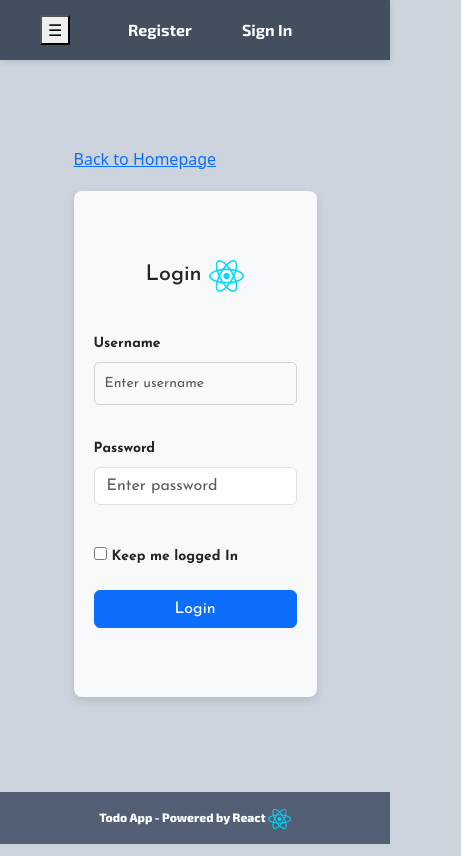
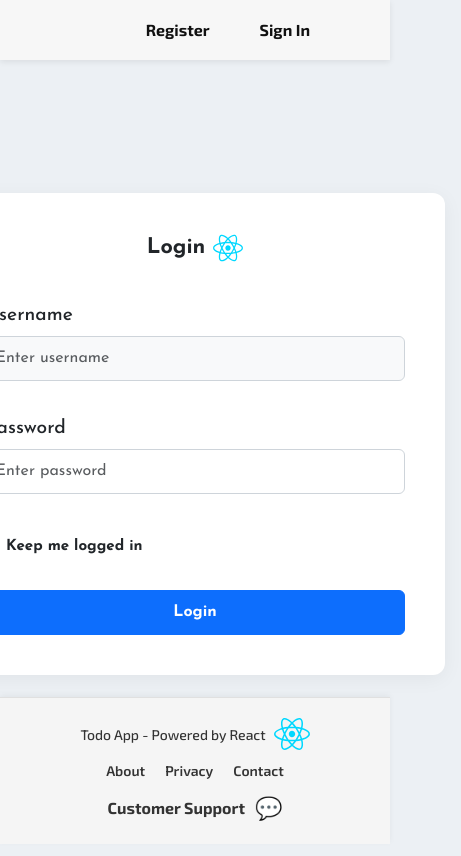
Before and after one commit to YawDev/todo-app-react, a React (Vite) app: page /login in a window 390 px wide. Shown: the whole page, 461 px wide, since content can reach past the window. Built offline with nearby package versions, Linux system fonts and the light colour scheme; no server answers; a web font is replaced by a local one.

Commit message:
UI Fixes

```diff
--- a/src/components/FooterComponent.jsx
+++ b/src/components/FooterComponent.jsx
@@ -6,6 +6,20 @@ export default function FooterComponent() {
       <p>
         Todo App - Powered by React <img src={footerImg} />
       </p>
+      <div className="footer-links">
+        <a href="/about">About</a>
+        <a href="/privacy">Privacy</a>
+        <a href="/contact">Contact</a>
+      </div>
+      <div className="footer-support">
+        <a href="/support" className="support-link">
+          Customer Support
+        </a>
+        {/* You can add an icon for chat */}
+        <a href="/chat" className="chat-icon" aria-label="Live Chat">
+          💬
+        </a>
+      </div>
     </div>
   );
 }
--- a/src/components/LoginForm.jsx
+++ b/src/components/LoginForm.jsx
@@ -2,6 +2,7 @@ import { Button, Form } from "react-bootstrap";
 import { LoginAPI } from "../utils/GoServiceAuth";
 import { useNavigate } from "react-router-dom";
 import logoImg from "../assets/react.svg";
+import "../styles/Login.css";
 
 export default function LoginForm({
   isLoggedIn,
@@ -28,36 +29,43 @@ export default function LoginForm({
   };
   console.log(isLoggedIn, "khj");
 
-  if (isLoggedIn) return;
   return isLoggedIn ? (
-    <div>You are logged in </div>
+    <div>You are logged in.</div>
   ) : (
-    <div className="form-container">
-      <Form onSubmit={handleLogin}>
-        <h4 className="mb-4 text-center">
-          Login <img src={logoImg} />{" "}
+    <div className="login-form-section">
+      <Form onSubmit={handleLogin} className="login-form">
+        <h4>
+          Login <img src={logoImg} alt="logo" />
         </h4>
 
-        <Form.Group className="mb-3" controlId="username">
+        <div className="login-form-group">
           <Form.Label>Username</Form.Label>
-          <Form.Control type="text" placeholder="Enter username" />
-        </Form.Group>
+          <Form.Control
+            type="text"
+            placeholder="Enter username"
+            id="username"
+          />
+        </div>
 
-        <Form.Group className="mb-4" controlId="password">
+        <div className="login-form-group">
           <Form.Label>Password</Form.Label>
-          <Form.Control type="password" placeholder="Enter password" />
-        </Form.Group>
+          <Form.Control
+            type="password"
+            placeholder="Enter password"
+            id="password"
+          />
+        </div>
 
-        <Form.Group controlId="">
-          <input type="checkbox" name="" id="" />{" "}
-          <Form.Label> Keep me logged In</Form.Label>
-        </Form.Group>
+        <div className="login-form-group checkbox-group">
+          <input type="checkbox" id="remember-me" />
+          <label htmlFor="remember-me" className="checkbox-label">
+            Keep me logged in
+          </label>
+        </div>
 
-        <div className="d-grid">
-          <Button variant="primary" type="submit">
-            Login
-          </Button>
-        </div>
+        <Button variant="primary" type="submit">
+          Login
+        </Button>
       </Form>
     </div>
   );
--- a/src/components/RegistrationForm.jsx
+++ b/src/components/RegistrationForm.jsx
@@ -1,4 +1,5 @@
 import { Button } from "react-bootstrap";
+import "../styles/SignUp.css";
 
 function RegistrationForm({ isLoggedIn }) {
   const handleSubmit = (e) => {
@@ -7,24 +8,33 @@ function RegistrationForm({ isLoggedIn }) {
 
   if (isLoggedIn) return <div>Logged In.</div>;
   return (
-    <div className="form-container-signUp">
-      <form className="mt-4" onSubmit={handleSubmit}>
-        <h2 id="signUpTitle">Sign Up</h2>
+    <div className="signup-container">
+      <form className="signup-form" onSubmit={handleSubmit}>
+        <h2 className="signup-title">Sign Up</h2>
 
-        <div className="mb-3">
-          <label htmlFor="firstname" className="form-label">
+        <div className="signup-form-group">
+          <label htmlFor="username" className="signup-label">
             Username
           </label>
-          <input type="text" className="form-control" id="firstName" />
+          <input
+            type="text"
+            className="signup-input"
+            id="username"
+            placeholder="Enter a username"
+          />
         </div>
-        <div className="mb-3">
-          <label htmlFor="lastname" className="form-label">
+
+        <div className="signup-form-group">
+          <label htmlFor="password" className="signup-label">
             Password
           </label>
-          <input type="text" className="form-control" id="lastName" />
-          <div id="emailHelp" className="form-text">
-            Secure password required.
-          </div>
+          <input
+            type="password"
+            className="signup-input"
+            id="password"
+            placeholder="Enter a password"
+          />
+          <div className="signup-hint">Secure password required.</div>
         </div>
 
         <Button type="submit" variant="primary">
--- a/src/components/TopNavBarComponent.jsx
+++ b/src/components/TopNavBarComponent.jsx
@@ -5,18 +5,13 @@ import "../styles/NavBar.css";
 import Logout from "./Logout";
 
 const SideNavBarComponent = ({ isLoggedIn, setIsLoggedIn }) => {
-  const [isOpen, setIsOpen] = useState(false);
-
   const toggleSidebar = () => {
     setIsOpen(!isOpen);
   };
 
   return (
     <nav>
-      <div className={`topNavBar ${isOpen ? "open" : ""}`} id="topNavBar">
-        <button className="toggle-btn" id="toggle-btn" onClick={toggleSidebar}>
-          ☰
-        </button>
+      <div className="topNavBar" id="topNavBar">
         <ul>
           {!isLoggedIn ? (
             <>
--- a/src/styles/Footer.css
+++ b/src/styles/Footer.css
@@ -1,35 +1,91 @@
 .footerSection {
-  background-color: #525f75;
-  color: white;
-  text-align: center;
-  padding: 20px;
+  background-color: #f5f5f5; /* Soft white */
+  color: #333;
+  padding: 20px 40px;
+  width: 100%;
+  font-family: "Exo 2", sans-serif;
+  font-size: 14px;
+  border-top: 1px solid #e0e0e0;
+  display: flex;
+  justify-content: space-between;
+  align-items: center;
+  flex-wrap: nowrap;
   position: fixed;
   bottom: 0;
   left: 0;
-  width: 100%;
-  font-size: 14px;
-  border-top: 1px solid #525f75;
-  margin-top: 30px;
-  font-family: "Exo 2", sans-serif;
+  right: 0;
+  box-shadow: 0 -2px 6px rgba(0, 0, 0, 0.05);
+  z-index: 1000;
 }
 
 .footerSection p {
   margin: 0;
-  font-weight: 800;
+  font-weight: 500;
+  display: flex;
+  align-items: center;
+  gap: 8px;
 }
 
-.footerSection img {
-  max-height: 20px;
+.footer-logo {
+  height: 20px;
   width: auto;
   vertical-align: middle;
 }
 
+.footer-links a {
+  margin-left: 20px;
+  color: #333;
+  text-decoration: none;
+  font-weight: 600;
+}
+
+.footer-links a:hover {
+  text-decoration: underline;
+}
+
+.footer-support {
+  display: flex;
+  gap: 20px; /* Increased gap to make it stand out more */
+  align-items: center;
+  font-weight: 700; /* Make support text bolder */
+  color: #333; /* Darker color to make it more noticeable */
+}
+
+.footer-support .support-link {
+  color: #333;
+  font-weight: 700; /* Increased font-weight */
+  text-decoration: none;
+  font-size: 16px; /* Slightly bigger font size */
+}
+
+.footer-support .support-link:hover {
+  text-decoration: underline;
+  color: #007bff; /* Make hover effect blue to match accent color */
+}
+
+.footer-support .chat-icon {
+  font-size: 22px; /* Larger icon size */
+  color: #333;
+  text-decoration: none;
+}
+
+.footer-support .chat-icon:hover {
+  color: #007bff; /* Highlight color for hover effect */
+}
+
 @media (max-width: 768px) {
   .footerSection {
-    padding: 15px;
+    flex-direction: column;
+    text-align: center;
+    gap: 10px;
+    padding: 20px;
   }
 
-  .footerSection p {
-    font-size: 12px;
+  .footer-links a {
+    margin: 0 10px;
+  }
+
+  .footer-support {
+    gap: 10px;
   }
 }
--- /dev/null
+++ b/src/styles/Login.css
@@ -0,0 +1,82 @@
+/* Login.css */
+
+body,
+html {
+  margin: 0;
+  padding: 0;
+  height: 100%;
+}
+
+.login-form-section {
+  height: 100vh;
+  width: 100%;
+  display: flex;
+  justify-content: center;
+  align-items: center;
+  padding: 1rem;
+  font-family: "Josefin Sans", sans-serif;
+}
+
+.login-form {
+  background-color: #ffffff;
+  padding: 2.5rem;
+  border-radius: 12px;
+  box-shadow: 0 4px 20px rgba(0, 0, 0, 0.05);
+  width: 100%;
+  max-width: 300px; /* Force it wider */
+  min-width: 500px; /* Helps on larger screens */
+}
+
+.login-form h4 {
+  text-align: center;
+  margin-bottom: 1.5rem;
+  display: flex;
+  justify-content: center;
+  align-items: center;
+  gap: 0.5rem;
+  font-weight: bold;
+}
+
+.login-form img {
+  width: 30px;
+  height: 30px;
+}
+
+.login-form-group {
+  margin-bottom: 1.2rem;
+}
+
+.login-form-group .form-label {
+  font-weight: 500;
+  font-size: 1.2rem;
+  margin-bottom: 0.3rem;
+  display: block;
+}
+
+.login-form-group .form-control {
+  border-radius: 6px;
+  padding: 0.6rem;
+  border: 1px solid #ced4da;
+  font-size: 1rem;
+}
+
+.checkbox-group {
+  display: flex;
+  align-items: center;
+  gap: 0.5rem;
+  margin-top: 0.5rem;
+  margin-bottom: 1rem;
+}
+
+.checkbox-label {
+  margin: 0;
+  font-size: 0.95rem;
+}
+
+button[type="submit"] {
+  width: 100%;
+  padding: 0.6rem;
+  font-weight: bold;
+  font-size: 1rem;
+  border-radius: 6px;
+}
--- a/src/styles/NavBar.css
+++ b/src/styles/NavBar.css
@@ -4,44 +4,46 @@
   left: 0;
   right: 0;
   height: 60px;
-  background-color: #434e5f;
-  color: white;
+  background-color: #f7f7f7; /* Soft white */
+  color: #111;
   display: flex;
   align-items: center;
   justify-content: space-between;
   padding: 0 40px;
-  box-shadow: 0 2px 6px rgba(0, 0, 0, 0.1);
+  box-shadow: 0 2px 6px rgba(0, 0, 0, 0.08);
   z-index: 1000;
   font-family: "Exo 2", sans-serif;
 }
 
 .topNavBar .logo {
-  flex: 1;
   font-weight: bold;
   font-size: 1.2rem;
+  color: #111;
 }
 
 .topNavBar ul {
-  flex: 2;
   list-style-type: none;
   margin: 0;
   padding: 0;
   display: flex;
-  justify-content: center;
   gap: 30px;
+  margin-right: 30px; /* Reduced from 60px to 30px */
+  justify-content: flex-end;
+  flex: 1;
 }
 
 .topNavBar ul li a {
-  color: white;
+  color: #111;
   text-decoration: none;
   font-weight: bold;
   padding: 10px;
   display: inline-block;
-  transition: background-color 0.2s ease;
+  transition: background-color 0.2s ease, color 0.2s ease;
 }
 
 .topNavBar ul li a:hover {
-  background-color: #57667a;
+  background-color: #eaeaea;
+  color: black;
   border-radius: 4px;
 }
 
--- /dev/null
+++ b/src/styles/SignUp.css
@@ -0,0 +1,69 @@
+/* Signup.css */
+
+body,
+html {
+  margin: 0;
+  padding: 0;
+  height: 100%;
+}
+
+.signup-container {
+  height: 100vh;
+  width: 100%;
+  display: flex;
+  justify-content: center;
+  align-items: center;
+  padding: 1rem;
+  font-family: "Josefin Sans", sans-serif;
+}
+
+.signup-form {
+  background-color: #ffffff;
+  padding: 2.5rem;
+  border-radius: 12px;
+  box-shadow: 0 4px 20px rgba(0, 0, 0, 0.05);
+  width: 100%;
+  max-width: 300px; /* Force it wider */
+  min-width: 500px; /* Helps on larger screens */
+  box-sizing: border-box;
+}
+
+.signup-title {
+  text-align: center;
+  margin-bottom: 1.5rem;
+  font-weight: bold;
+}
+
+.signup-form-group {
+  margin-bottom: 1.2rem;
+}
+
+.signup-label {
+  font-weight: 500;
+  margin-bottom: 0.3rem;
+  font-size: 1.2rem;
+
+  display: block;
+}
+
+.signup-input {
+  border-radius: 6px;
+  padding: 0.6rem;
+  border: 1px solid #ced4da;
+  font-size: 1.2rem;
+  width: 100%;
+}
+
+.signup-hint {
+  font-size: 0.85rem;
+  color: #6c757d;
+  margin-top: 0.25rem;
+}
+
+button[type="submit"] {
+  width: 100%;
+  padding: 0.6rem;
+  font-weight: bold;
+  font-size: 1rem;
+  border-radius: 6px;
+}
--- a/src/styles/Todo.css
+++ b/src/styles/Todo.css
@@ -8,7 +8,7 @@ body {
   height: 100vh;
   margin: 0;
   font-family: "Josefin Sans", sans-serif;
-  background-color: #ccd3dc !important;
+  background-color: #ecf0f4 !important;
 }
 
 h1,
```
